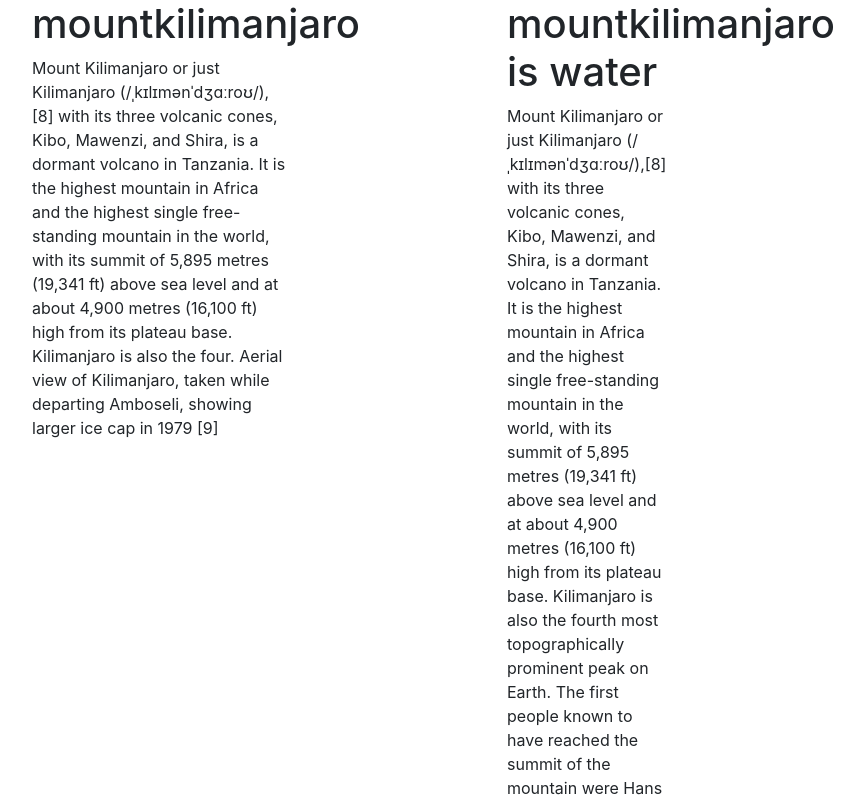
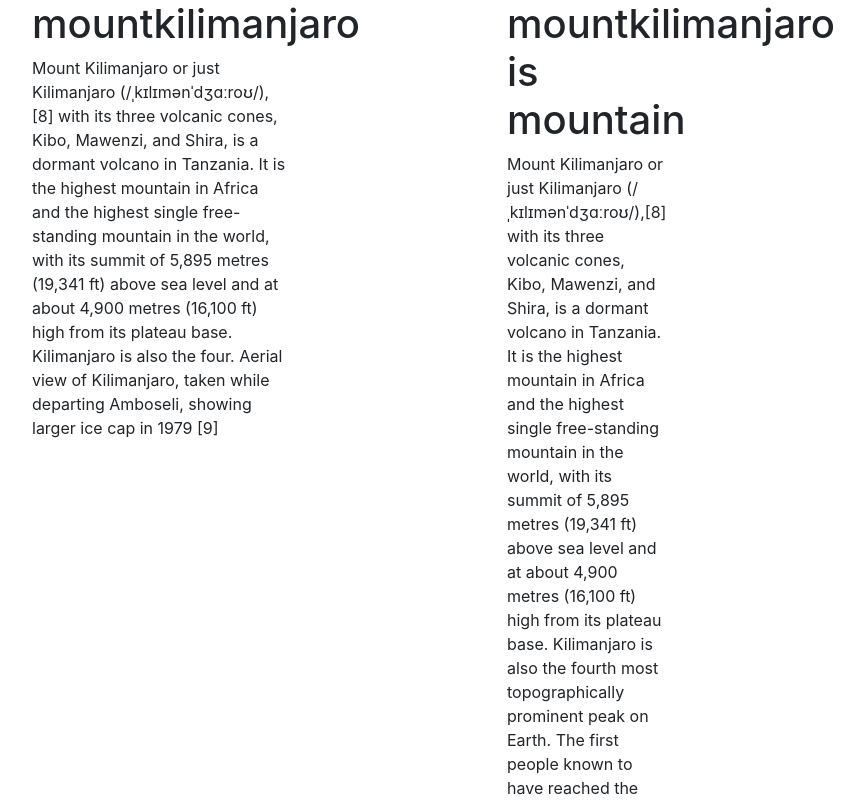
Before and after one commit to ethanmwirigi/mountkilimanjaro, a plain HTML site: page index.html in a window 1280 px wide. Shown: the top 800 px of the page, without its empty margins (148-1012 px from the left). Drawn offline with Linux system fonts and the light colour scheme.

Commit message:
i added imdex.html

```diff
--- a/index.html
+++ b/index.html
@@ -21,7 +21,7 @@ Aerial view of Kilimanjaro, taken while departing Amboseli, showing larger ice c
     </div>
     <div class="col-md-2"></div>
     <div class="col-md-2">
-    <h1>mountkilimanjaro is water</h1>
+    <h1>mountkilimanjaro is mountain</h1>
     <p>
     Mount Kilimanjaro or just Kilimanjaro (/ˌkɪlɪmənˈdʒɑːroʊ/),[8] with its three volcanic cones, Kibo, Mawenzi, and Shira, is a dormant volcano in Tanzania. It is the highest mountain in Africa and the highest single free-standing mountain in the world, with its summit of 5,895 metres (19,341 ft) above sea level and at about 4,900 metres (16,100 ft) high from its plateau base. Kilimanjaro is also the fourth most topographically prominent peak on Earth. The first people known to have reached the summit of the mountain were Hans Meyer and Ludwig Purtscheller, in 1889. The mountain is part of Kilimanjaro National Park and is a major climbing destination. Because of its shrinking glaciers and disappearing ice fields, the mountain has been the subject of many scientific studies.
 
```
